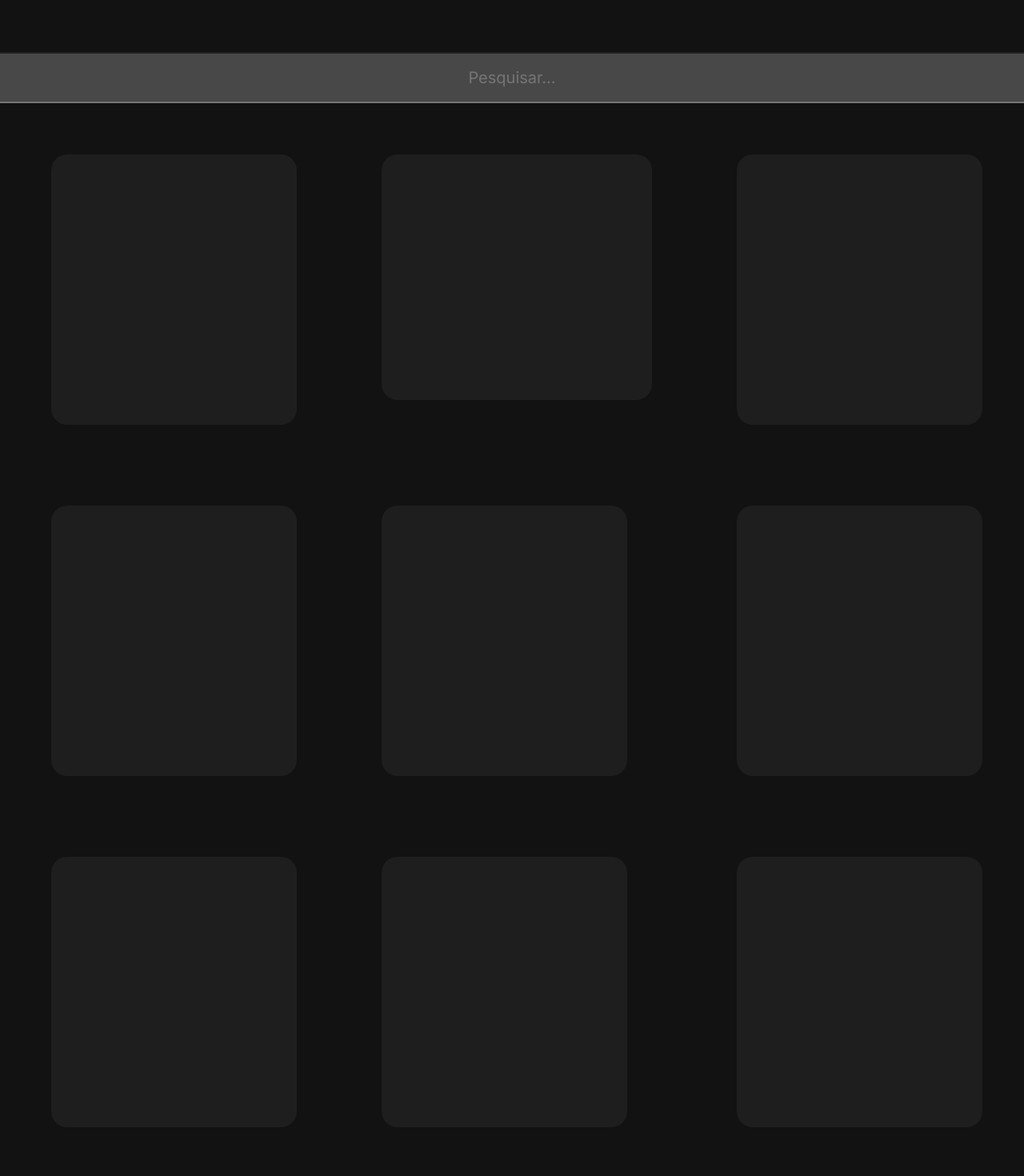
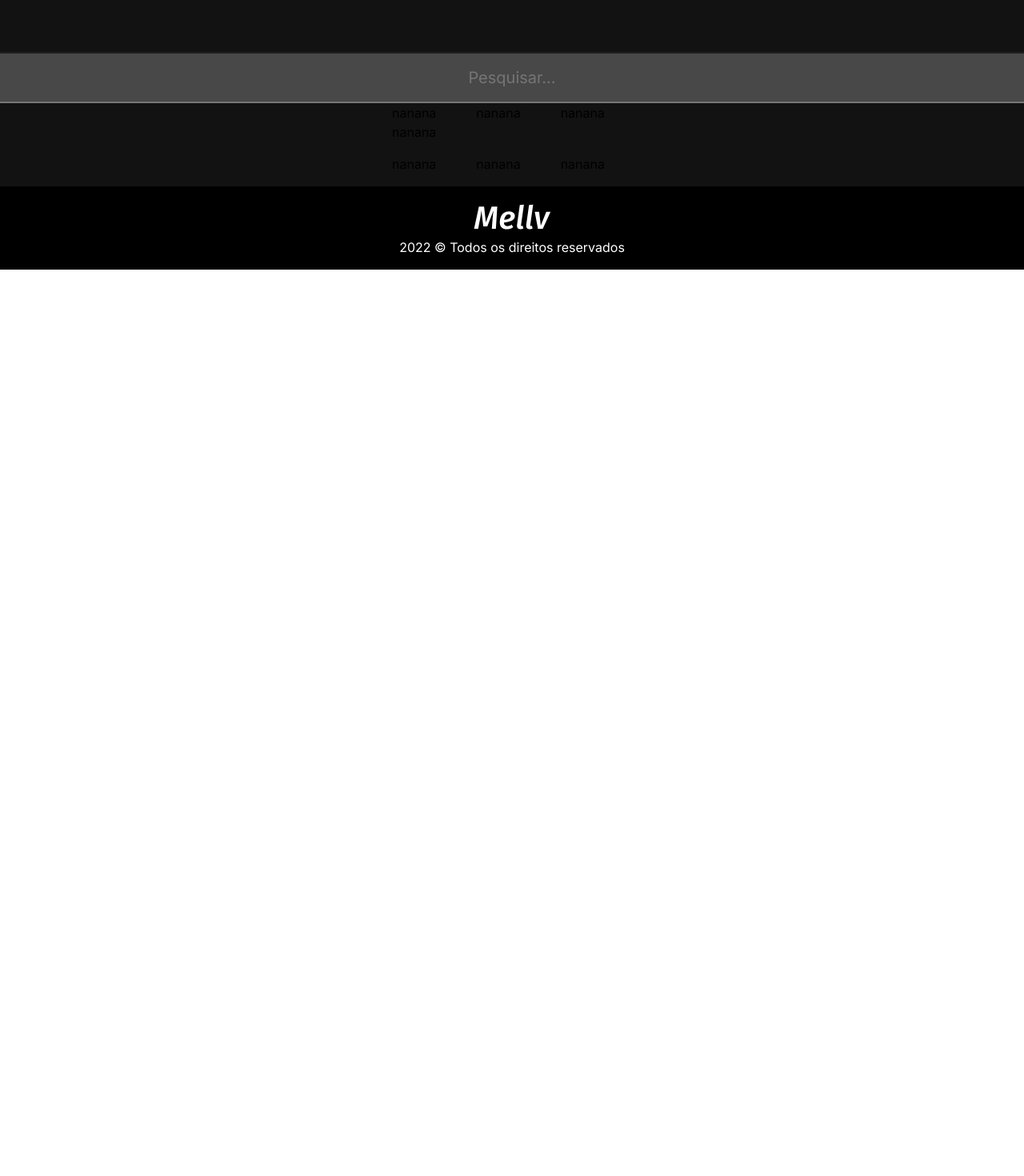
Before and after one commit to viniele10/tattoo-studio, a React (Vite) app: page /materiais in a window 1280 px wide. Shown: the part 180-1650 px from the top of the page at 80% size. After the commit the page ends 800 px from the top, so only its background shows below. Built offline with nearby package versions, Linux system fonts and the light colour scheme; no server answers.

Commit message:
fix: erros consumo api materiais

```diff
--- a/package.json
+++ b/package.json
@@ -11,6 +11,7 @@
   "dependencies": {
     "axios": "^0.27.2",
     "esbuild-wasm": "^0.15.7",
+    "pnpm": "^7.12.0",
     "react": "^18.2.0",
     "react-dom": "^18.2.0",
     "react-router-dom": "^6.4.0",
--- a/src/pages/Materiais/Materiais.css
+++ b/src/pages/Materiais/Materiais.css
@@ -23,89 +23,10 @@
 .parent {
     display: grid;
     grid-template-columns: repeat(3, 1fr);
-    grid-template-rows: repeat(3, 1fr);
-    grid-column-gap: 106px;
-    grid-row-gap: 101px;
-    margin: 5%;
+    gap: 1rem;
+    max-width: 300px;
+
+    place-content: center;
+    margin: 0 auto;
+    /* background-color: red; */
     }
-
-    .div1 {
-        grid-area: 1 / 1 / 2 / 2;
-        background-color: #1E1E1E;
-        border-radius: 20px;
-        padding: 50px;
-        width: 307px;
-        height: 338px;
-    }
-
-    .div2 {
-        grid-area: 1 / 2 / 2 / 3;
-        background-color: #1E1E1E;
-        border-radius: 20px;
-        padding: 50px;
-        width: 338px;
-        height: 307px;
-    }
-
-    .div3 {
-        grid-area: 1 / 3 / 2 / 4;
-        background-color: #1E1E1E;
-        border-radius: 20px;
-        padding: 50px;
-        width: 307px;
-        height: 338px;
-    }
-
-    .div4 {
-        grid-area: 2 / 1 / 3 / 2;
-        background-color: #1E1E1E;
-        border-radius: 20px;
-        padding: 50px;
-        width: 307px;
-        height: 338px;
-    }
-
-    .div5 {
-        grid-area: 2 / 2 / 3 / 3;
-        background-color: #1E1E1E;
-        border-radius: 20px;
-        padding: 50px;
-        width: 307px;
-        height: 338px;
-    }
-
-    .div6 {
-        grid-area: 2 / 3 / 3 / 4;
-        background-color: #1E1E1E;
-        border-radius: 20px;
-        padding: 50px;
-        width: 307px;
-        height: 338px;
-    }
-
-    .div7 {
-        grid-area: 3 / 1 / 4 / 2;
-        background-color: #1E1E1E;
-        border-radius: 20px;
-        padding: 50px;
-        width: 307px;
-        height: 338px;
-    }
-
-    .div8 {
-        grid-area: 3 / 2 / 4 / 3;
-        background-color: #1E1E1E;
-        border-radius: 20px;
-        padding: 50px;
-        width: 307px;
-        height: 338px;
-    }
-
-    .div9 {
-        grid-area: 3 / 3 / 4 / 4;
-        background-color: #1E1E1E;
-        border-radius: 20px;
-        padding: 50px;
-        width: 307px;
-        height: 338px;
-    }
--- a/src/pages/Materiais/Materiais.jsx
+++ b/src/pages/Materiais/Materiais.jsx
@@ -1,16 +1,36 @@
 import React from "react";
-
-import { Link } from "react-router-dom";
+import axios from "axios";
+// import { useState } from "react";
+// import { Link } from "react-router-dom";
 import HeaderMateriais from "../../components/Header/HeaderMateriais";
 import Footer from "../../components/Footer/Footer";
 import './Materiais.css'
 
-function pesquisarMaterial() {
-  console.log("Materiais");
-}
+let fornecedor = '';
+let id = '';
+let nome = '';
+let quantidade = '';
+let valor = '';
+
+
+// const [materiais, setMateriais] = useState([]);
+
+const urlMateriais = 'https://tattoo-api-squad7-resilia.herokuapp.com';
+
 
 function Materiais() {
 
+  // const [materiais, setMateriais] = useState([]);
+
+  axios
+  .get(`${urlMateriais}/materials`)
+  .then((res) => {
+    // setMateriais(res.data);
+
+  })
+  .catch((error) => {
+    console.log(error);
+  });;
 
 
     return (
@@ -20,16 +40,20 @@ function Materiais() {
         </header>
         <section className="inputPesquisar">
           <strong>MATERIAIS</strong>
-          <input type="text"  name='pesquisar' id='pesquisar' onKeyUp={pesquisarMaterial()} placeholder="Pesquisar..."/>
+          <input type="text"  name='pesquisar' id='pesquisar'  placeholder="Pesquisar..."/>
         </section>
 
         <div className="parent">
-            <div className="div1"> </div>
-            <div className="div2"> </div>
-            <div className="div3"> </div>
-            <div className="div4"> </div>
-            <div className="div5"> </div>
-            <div className="div6"> </div>
+            <div >
+              <p>nanana</p>
+              <p>{fornecedor}</p>
+              <p>nanana</p>
+            </div>
+            <div className="div2"> <p>nanana</p></div>
+            <div className="div3"> <p>nanana</p></div>
+            <div className="div4"> <p>nanana</p></div>
+            <div className="div5"> <p>nanana</p></div>
+            <div className="div6"> <p>nanana</p></div>
             <div className="div7"> </div>
             <div className="div8"> </div>
             <div className="div9"> </div>
```
Also changed, not shown: 1 other file (tests, documents, lock files or other folders).
